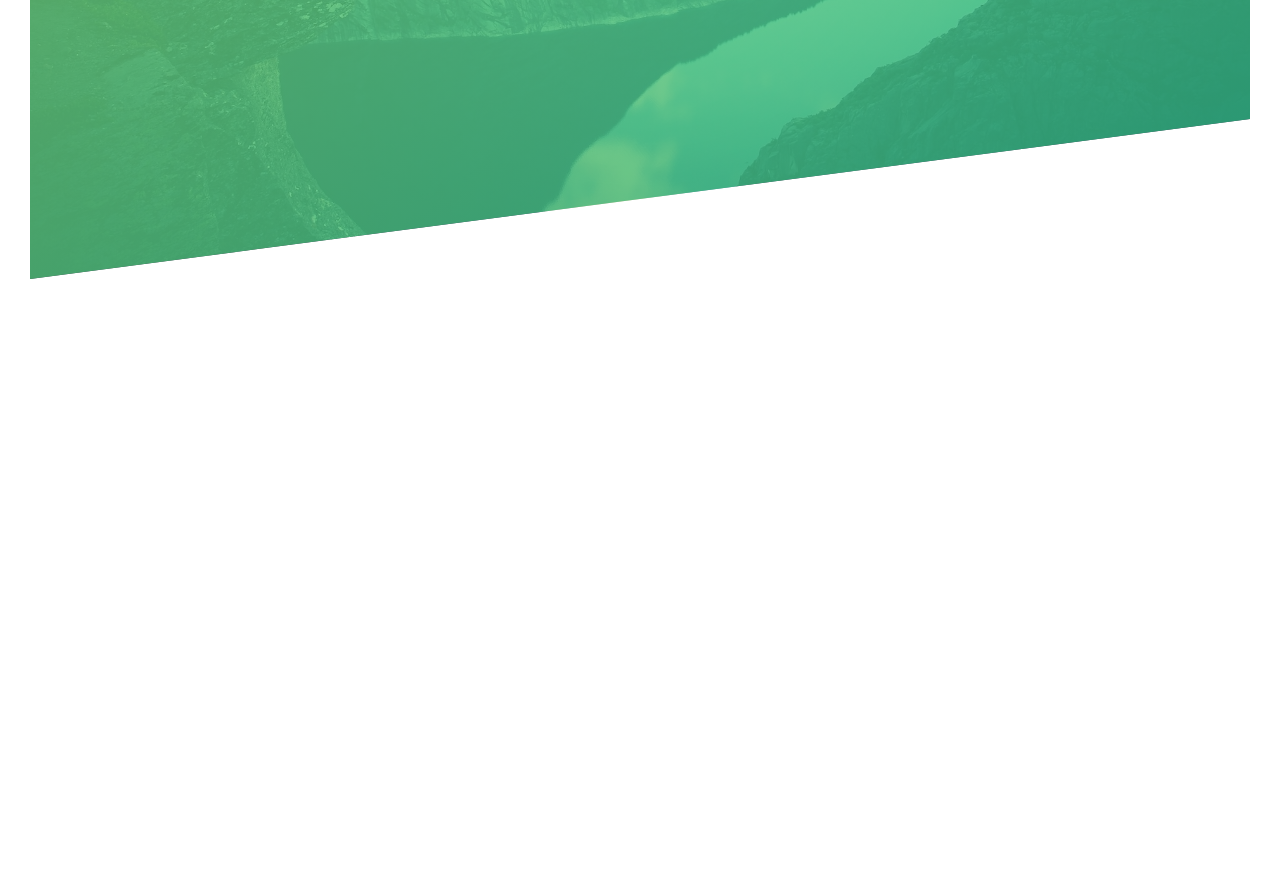
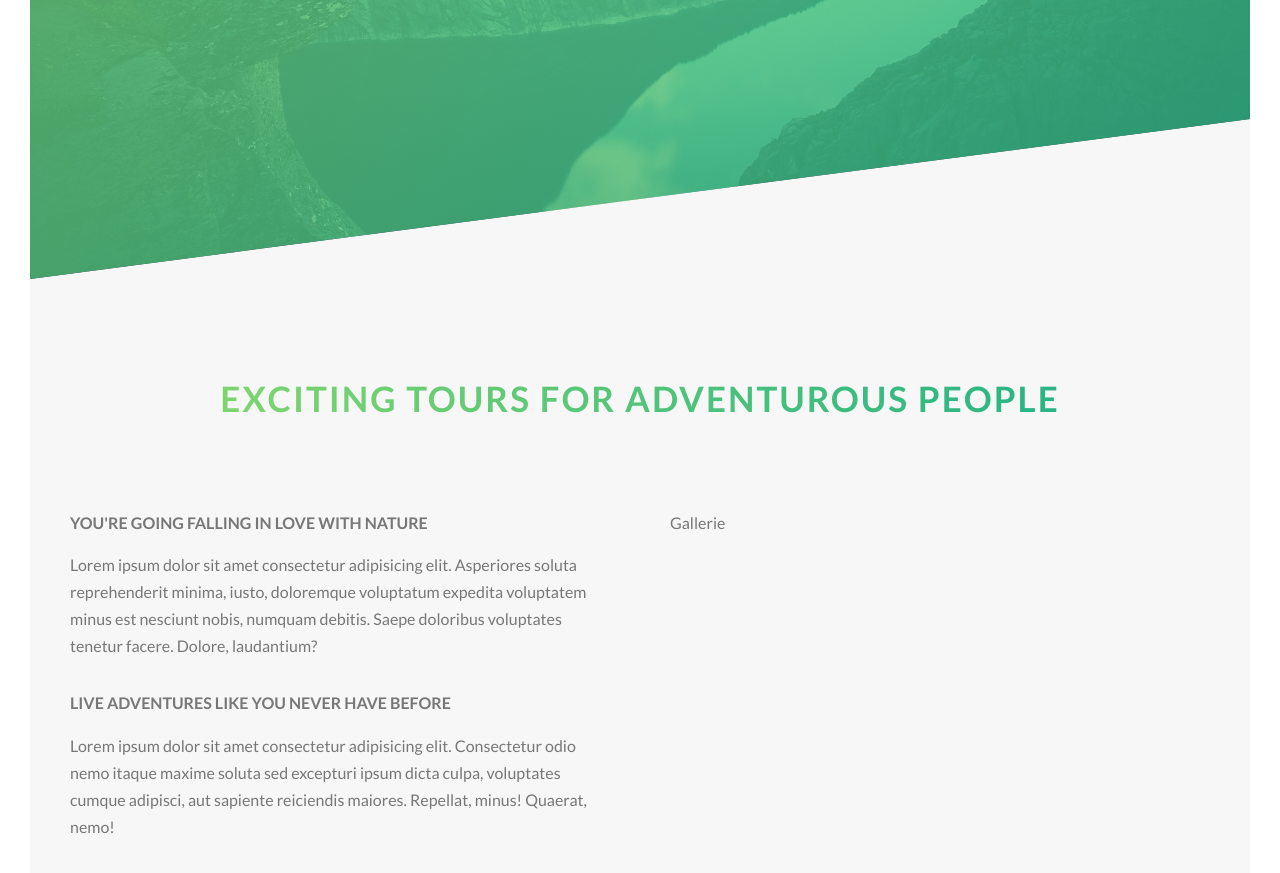
Before and after one commit to doertel/natours, a website: page index.html in a window 1280 px wide. Shown: the part 511-1384 px from the top of the page. Before the commit the page ends 820 px from the top, so only its background shows below. Drawn offline with Linux system fonts and the light colour scheme.

Commit message:
First step in section about

```diff
--- a/index.html
+++ b/index.html
@@ -4,6 +4,8 @@
 <head>
     <meta charset="UTF-8">
     <meta name="viewport" content="width=device-width, initial-scale=1.0">
+    <meta http-equiv="X-UA-Compatible" content="ie=edge">
+
 
     <link href="https://fonts.googleapis.com/css?family=Lato:100,300,400,700,900" rel="stylesheet">
     <!--
@@ -30,7 +32,83 @@
             <a href="#" class="btn btn--white btn--animated">Discover our Tours</a>
         </div> <!-- end .header__text-box -->
     </header>
+    <main>
+        <section class="section-about">
+            <div class="u-center-text">
+                <h2 class="heading-secondary u-margin-bottom-big">
+                    Exciting tours for adventurous people
+                </h2>
+            </div>
+            <div class="row">
+                <div class="col-1-of-2">
+                    <h3 class="heading-tertiary u-margin-bottom-small">You're going falling in love with nature</h3>
+                    <p class="paragraph">
+                        Lorem ipsum dolor sit amet consectetur adipisicing elit. Asperiores soluta reprehenderit minima,
+                        iusto, doloremque voluptatum expedita voluptatem minus est nesciunt nobis, numquam debitis.
+                        Saepe doloribus voluptates tenetur facere. Dolore, laudantium?
+                    </p>
+                    <h3 class="heading-tertiary u-margin-bottom-small">Live adventures like you never have before</h3>
+                    <p class="paragraph">
+                        Lorem ipsum dolor sit amet consectetur adipisicing elit. Consectetur odio nemo itaque maxime
+                        soluta sed excepturi ipsum dicta culpa, voluptates cumque adipisci, aut sapiente reiciendis
+                        maiores. Repellat, minus! Quaerat, nemo!
 
+                    </p>
+                </div>
+                <div class="col-1-of-2">Gallerie</div>
+            </div>
+        </section>
+    </main>
+    <!--
+    <div class="container">
+        <div class="row">
+            <div class="col-1-of-2">col-1-of-2</div>
+            <div class="col-1-of-2">col-1-of-2</div>
+        </div>
+        <div class="row">
+            <div class="col-1-of-3">col-1-of-3</div>
+            <div class="col-1-of-3">col-1-of-3</div>
+            <div class="col-1-of-3">col-1-of-3</div>
+        </div>
+        <div class="row">
+            <div class="col-1-of-3">col-1-of-3</div>
+            <div class="col-2-of-3">col-2-of-3</div>
+        </div>
+        <div class="row">
+            <div class="col-2-of-3">col-2-of-3</div>
+            <div class="col-1-of-3">col-1-of-3</div>
+        </div>
+        <div class="row">
+            <div class="col-1-of-4">col-1-of-4</div>
+            <div class="col-1-of-4">col-1-of-4</div>
+            <div class="col-1-of-4">col-1-of-4</div>
+            <div class="col-1-of-4">col-1-of-4</div>
+        </div>
+        <div class="row">
+            <div class="col-1-of-4">col-1-of-4</div>
+            <div class="col-1-of-4">col-1-of-4</div>
+            <div class="col-2-of-4">col-2-of-4</div>
+        </div>
+        <div class="row">
+            <div class="col-1-of-4">col-1-of-4</div>
+            <div class="col-2-of-4">col-2-of-4</div>
+            <div class="col-1-of-4">col-1-of-4</div>
+        </div>
+        <div class="row">
+            <div class="col-2-of-4">col-2-of-4</div>
+            <div class="col-1-of-4">col-1-of-4</div>
+            <div class="col-1-of-4">col-1-of-4</div>
+        </div>
+        <div class="row">
+            <div class="col-1-of-4">col-1-of-4</div>
+            <div class="col-3-of-4">col-3-of-4</div>
+        </div>
+        <div class="row">
+            <div class="col-3-of-4">col-3-of-4</div>
+            <div class="col-1-of-4">col-1-of-4</div>
+        </div>
+    </div>
+    -->
 </body>
 
 </html>
--- a/sass/abstracts/_mixins.scss
+++ b/sass/abstracts/_mixins.scss
@@ -0,0 +1,7 @@
+@mixin clearfix {
+	&::after {
+		content: "";
+		display: table;
+		clear: both;
+	}
+}
--- a/sass/abstracts/_variables.scss
+++ b/sass/abstracts/_variables.scss
@@ -1,6 +1,14 @@
+// Colors
 $color-primary: #55c57a;
 $color-primary-light: #7ed56f;
 $color-primary-dark: #28b485;
 $color-grey-dark: #777;
 $color-white: #fff;
 $color-black: #000;
+$color-grey-light-1: #f7f7f7;
+
+// GRID
+
+$grid-width: 114rem;
+$gutter-vertical: 8rem;
+$gutter-horizontal: 6rem;
--- a/sass/base/_typography.scss
+++ b/sass/base/_typography.scss
@@ -28,3 +28,33 @@ body {
 		margin-bottom: 4rem;
 	}
 }
+.heading-secondary {
+	background-image: linear-gradient(to right, $color-primary-light, $color-primary-dark);
+	display: inline-block;
+	-ms-background-clip: text;
+	-webkit-background-clip: text;
+
+	background-clip: text;
+	font-size: 3.5rem;
+	text-transform: uppercase;
+	font-weight: 700;
+	letter-spacing: .2rem;
+	color: transparent;
+
+	transition: all .2s;
+	&:hover {
+		transform: skew(2deg, 2deg);
+		text-shadow: .5rem 1rem 2rem rgba($color-black, .25);
+	}
+}
+.heading-tertiary {
+	font-size: 1.6rem;
+	font-weight: 700;
+	text-transform: uppercase;
+}
+.paragraph {
+	font-size: 1.6rem;
+	&:not(:last-child) {
+		margin-bottom: 3rem;
+	}
+}
--- a/sass/base/_utilities.scss
+++ b/sass/base/_utilities.scss
@@ -0,0 +1,9 @@
+.u-center-text {
+	text-align: center;
+}
+.u-margin-bottom-big {
+	margin-bottom: 8rem;
+}
+.u-margin-bottom-small {
+	margin-bottom: 1.5rem;
+}
--- /dev/null
+++ b/sass/layout/_grid.scss
@@ -0,0 +1,34 @@
+.row {
+	max-width: $grid-width;
+	margin: 0 auto;
+	@include clearfix;
+	&:not(:last-child) {
+		margin-bottom: $gutter-vertical;
+	}
+
+	[class^="col-"] {
+		float: left;
+		&:not(:last-child) {
+			margin-right: $gutter-horizontal;
+		}
+	}
+
+	.col-1-of-2 {
+		width: calc((100% - #{$gutter-horizontal}) / 2);
+	}
+	.col-1-of-3 {
+		width: calc((100% - 2 * #{$gutter-horizontal}) / 3);
+	}
+	.col-2-of-3 {
+		width: calc((100% - 2 * #{$gutter-horizontal}) * 2 / 3 + #{$gutter-horizontal});
+	}
+	.col-1-of-4 {
+		width: calc((100% - 3 * #{$gutter-horizontal}) / 4);
+	}
+	.col-2-of-4 {
+		width: calc((100% - #{$gutter-horizontal}) / 2);
+	}
+	.col-3-of-4 {
+		width: calc((100% - 3 * #{$gutter-horizontal}) * 3 / 4 + 2 * #{$gutter-horizontal});
+	}
+}
--- a/sass/main.scss
+++ b/sass/main.scss
@@ -11,5 +11,6 @@
 @import "components/button";
 
 @import "layout/header";
+@import "layout/grid";
 
 @import "pages/home";
--- a/sass/pages/_home.scss
+++ b/sass/pages/_home.scss
@@ -0,0 +1,5 @@
+.section-about {
+	background-color: $color-grey-light-1;
+	padding: 25rem 0;
+	margin-top: -20vh;
+}
```
Also changed, not shown: css/style.css.
